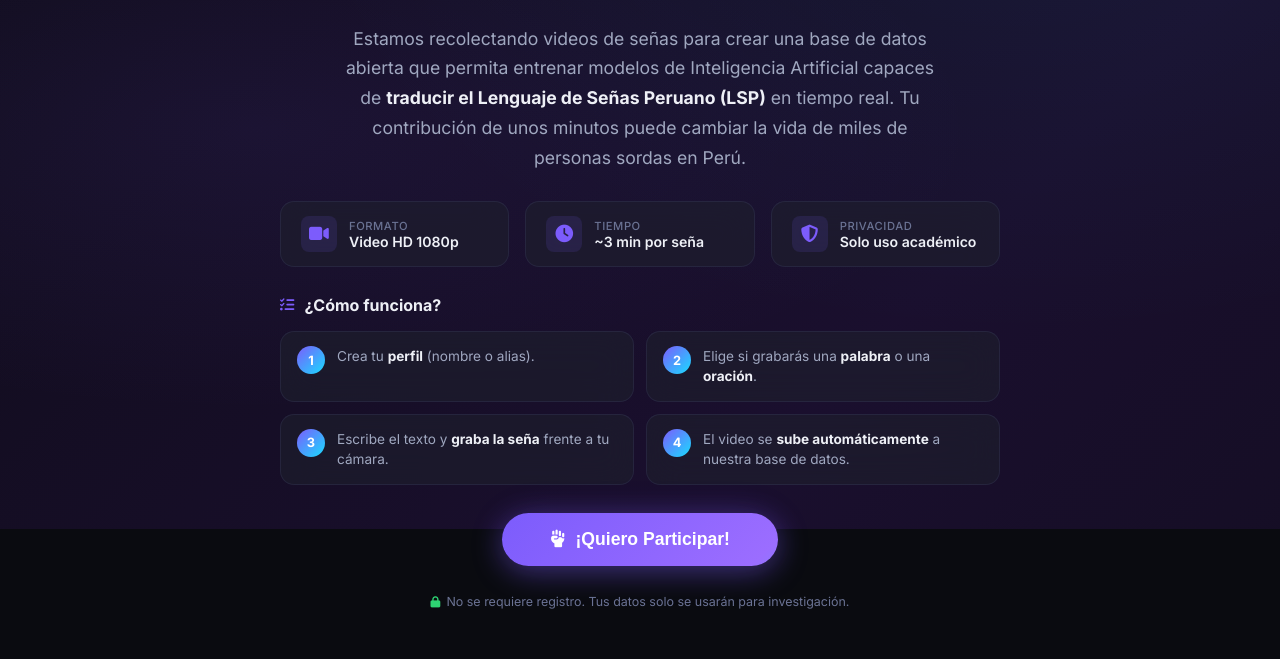
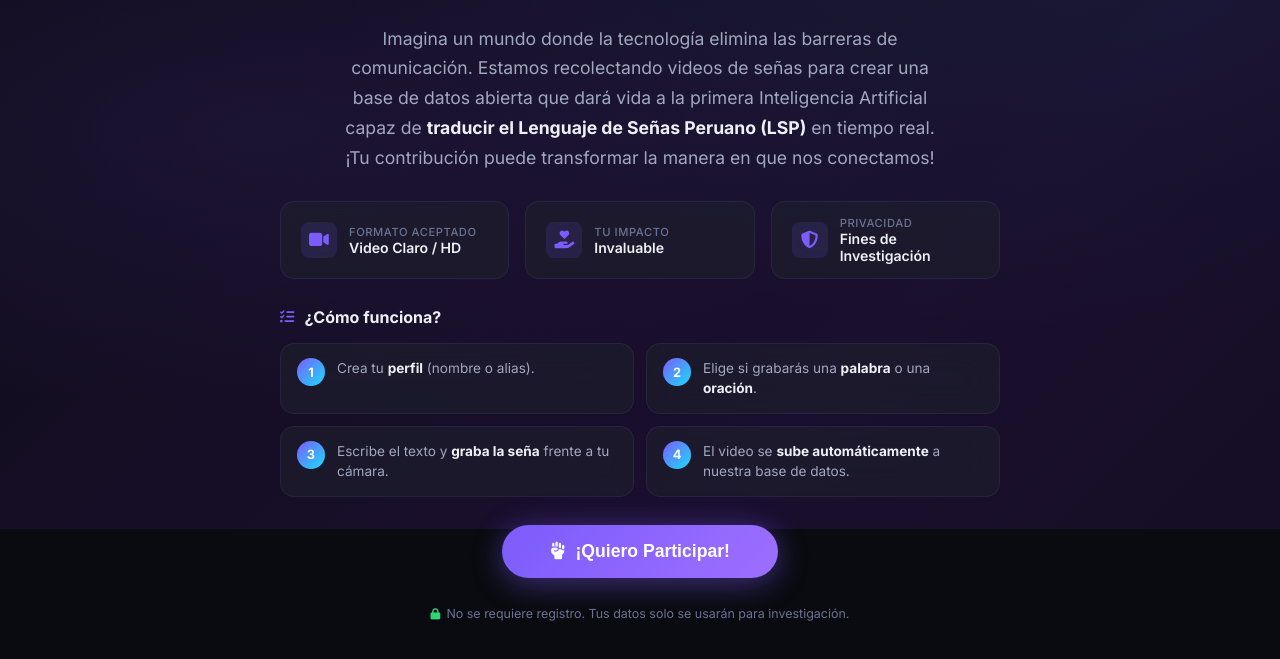
Before and after one commit to Leonardo0711/recolector-lsp, a website built with Vite: page index.html in a window 1280 px wide. Shown: the part 271-930 px from the top of the page. Built offline with nearby package versions, Linux system fonts and the light colour scheme; no server answers.

Commit message:
Refine landing page copy and fix desktop scroll bug

```diff
--- a/index.html
+++ b/index.html
@@ -34,33 +34,32 @@
             </h1>
 
             <p class="landing-description">
-                Estamos recolectando videos de señas para crear una base de datos abierta que permita entrenar
-                modelos de Inteligencia Artificial capaces de <strong>traducir el Lenguaje de Señas Peruano
-                    (LSP)</strong>
-                en tiempo real. Tu contribución de unos minutos puede cambiar la vida de miles de personas sordas en
-                Perú.
+                Imagina un mundo donde la tecnología elimina las barreras de comunicación. Estamos recolectando videos
+                de señas para crear una base de datos abierta que dará vida a la primera Inteligencia Artificial capaz
+                de <strong>traducir el Lenguaje de Señas Peruano (LSP)</strong> en tiempo real. ¡Tu contribución puede
+                transformar la manera en que nos conectamos!
             </p>
 
             <div class="landing-stats">
                 <div class="stat-item">
                     <i class="fa-solid fa-video"></i>
                     <div>
-                        <span class="stat-label">Formato</span>
-                        <span class="stat-value">Video HD 1080p</span>
+                        <span class="stat-label">Formato Aceptado</span>
+                        <span class="stat-value">Video Claro / HD</span>
                     </div>
                 </div>
                 <div class="stat-item">
-                    <i class="fa-solid fa-clock"></i>
+                    <i class="fa-solid fa-hand-holding-heart"></i>
                     <div>
-                        <span class="stat-label">Tiempo</span>
-                        <span class="stat-value">~3 min por seña</span>
+                        <span class="stat-label">Tu Impacto</span>
+                        <span class="stat-value">Invaluable</span>
                     </div>
                 </div>
                 <div class="stat-item">
                     <i class="fa-solid fa-shield-halved"></i>
                     <div>
                         <span class="stat-label">Privacidad</span>
-                        <span class="stat-value">Solo uso académico</span>
+                        <span class="stat-value">Fines de Investigación</span>
                     </div>
                 </div>
             </div>
--- a/src/scss/style.scss
+++ b/src/scss/style.scss
@@ -58,7 +58,6 @@ body {
   background-color: var(--bg-dark);
   color: var(--text-main);
   min-height: 100vh;
-  overflow: hidden;
   position: relative;
 }
 
```
Also changed, not shown: src/css/style.css, 1 other file.
